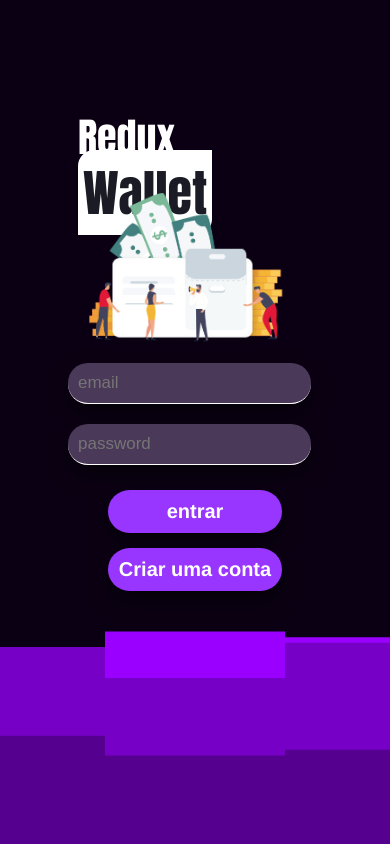
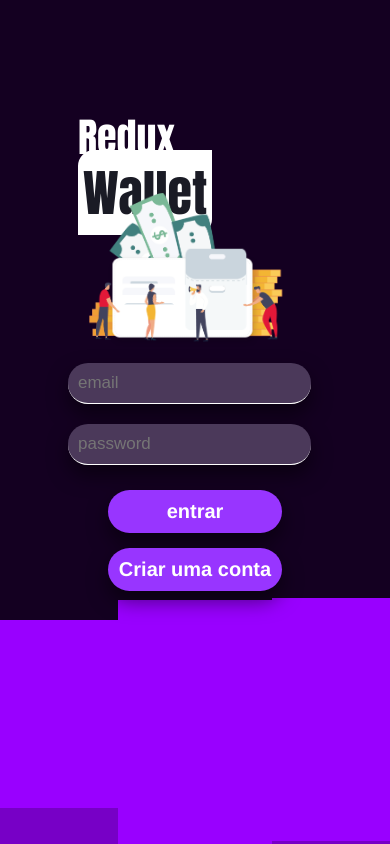
Before and after one commit to brenooliveiranascimento/Redux-wallet-Redux-thunk, a React (Create React App) app: page / in a window 390 px wide. Shown: the top 844 px of the page. Built offline with nearby package versions, Linux system fonts and the light colour scheme.

Commit message:
melhorando background

```diff
--- a/src/Pages/SignIn/signinStyles.css
+++ b/src/Pages/SignIn/signinStyles.css
@@ -10,6 +10,14 @@
   justify-content: center;
   display: flex;
   flex-direction: row;
+
+}
+
+@media screen and (max-width: 1000px) {
+  .signInContainer {
+    height: 100vh;
+    background: url("../../assets/layered-steps-haikei\ \(5\).svg")  center;
+  }
 }
 
 .container {
```
